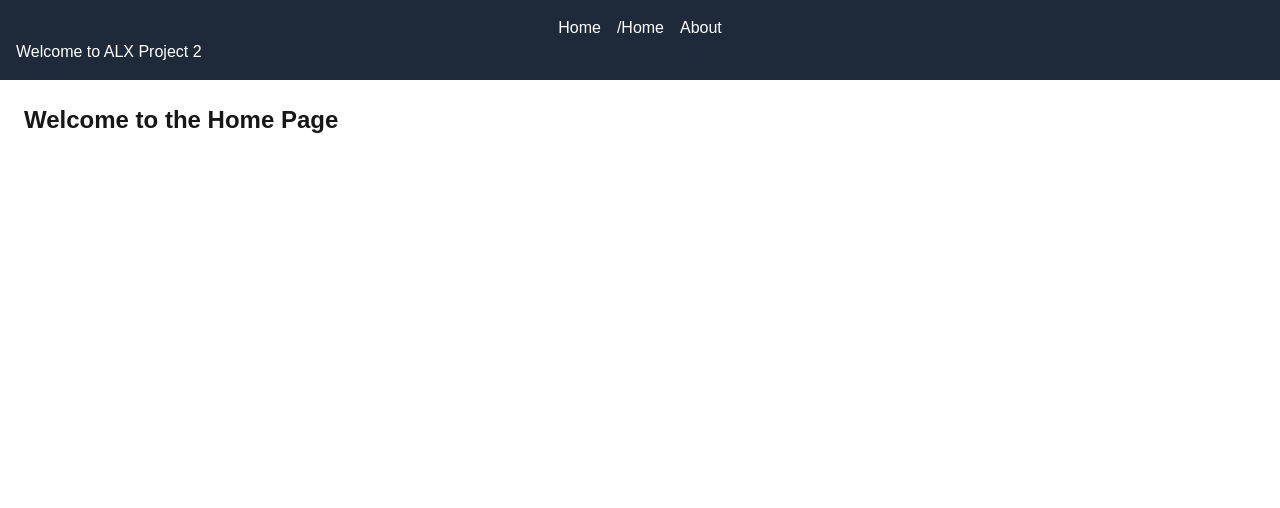
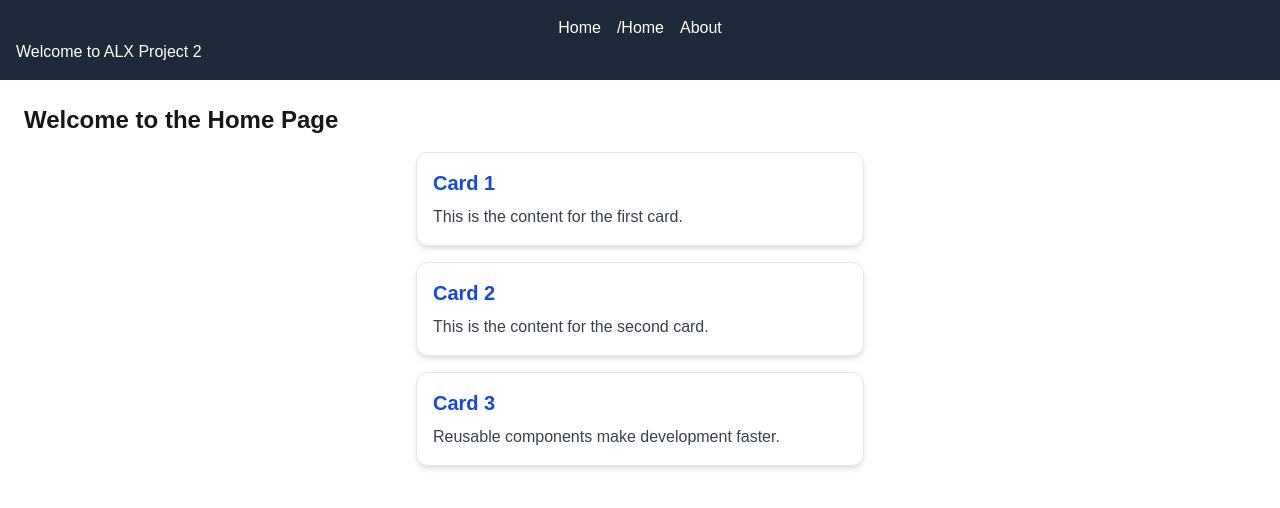
Before and after one commit to redu-1995/alx-project-0x02-setup, a Next.js app in the folder alx-project-0x02/: page /home in a window 1280 px wide. Shown: the top 508 px of the page. Built offline with nearby package versions, Linux system fonts and the light colour scheme.

Commit message:
feat: add reusable Card component and use it on the home page

```diff
--- /dev/null
+++ b/alx-project-0x02/components/common/Card.tsx
@@ -0,0 +1,13 @@
+import React from "react";
+import { CardProps} from "@/interfaces";
+
+const Card: React.FC<CardProps> = ({ title, content }) => {
+  return (
+    <div className="bg-white rounded-xl shadow-md p-4 border border-gray-200 w-full max-w-md mx-auto my-4">
+      <h2 className="text-xl font-semibold mb-2 text-blue-700">{title}</h2>
+      <p className="text-gray-700">{content}</p>
+    </div>
+  );
+};
+
+export default Card;
--- a/alx-project-0x02/interfaces/index.ts
+++ b/alx-project-0x02/interfaces/index.ts
@@ -0,0 +1,4 @@
+export interface CardProps{
+    title: string;
+    content: string;
+}
--- a/alx-project-0x02/pages/home.tsx
+++ b/alx-project-0x02/pages/home.tsx
@@ -1,12 +1,15 @@
-import Header from "@/components/layout/Header";
+import Header from "@/components/layout/Header";4
+import Card from "@/components/common/Card";
 export default function HomePage() {
 
     return(
         <>
-
         <Header/>
         <main className="p-6">
         <h1 className="text-2xl font-bold">Welcome to the Home Page</h1>
+        <Card title="Card 1" content="This is the content for the first card." />
+        <Card title="Card 2" content="This is the content for the second card." />
+        <Card title="Card 3" content="Reusable components make development faster." />
       </main>
       </>
     );
```
